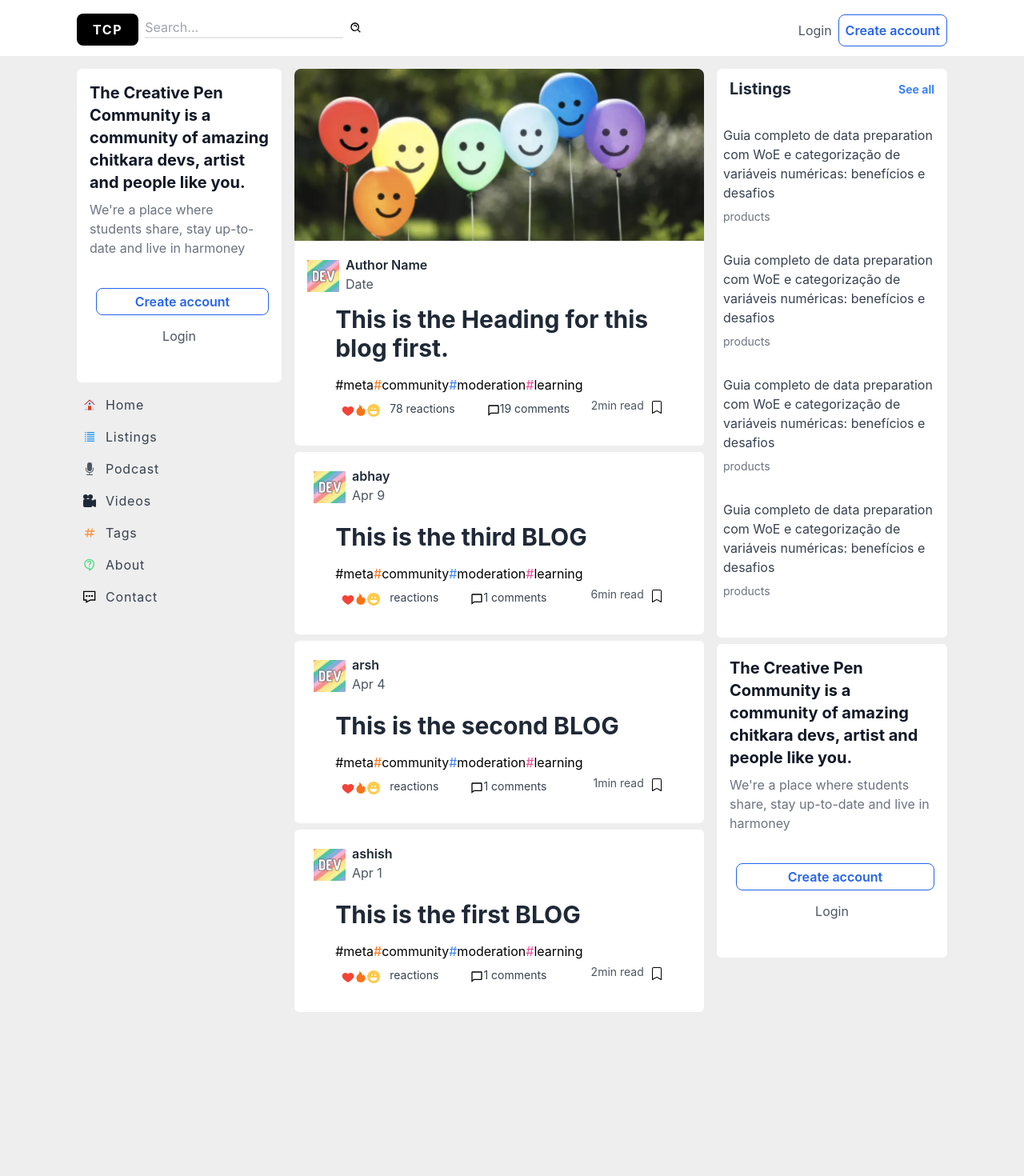
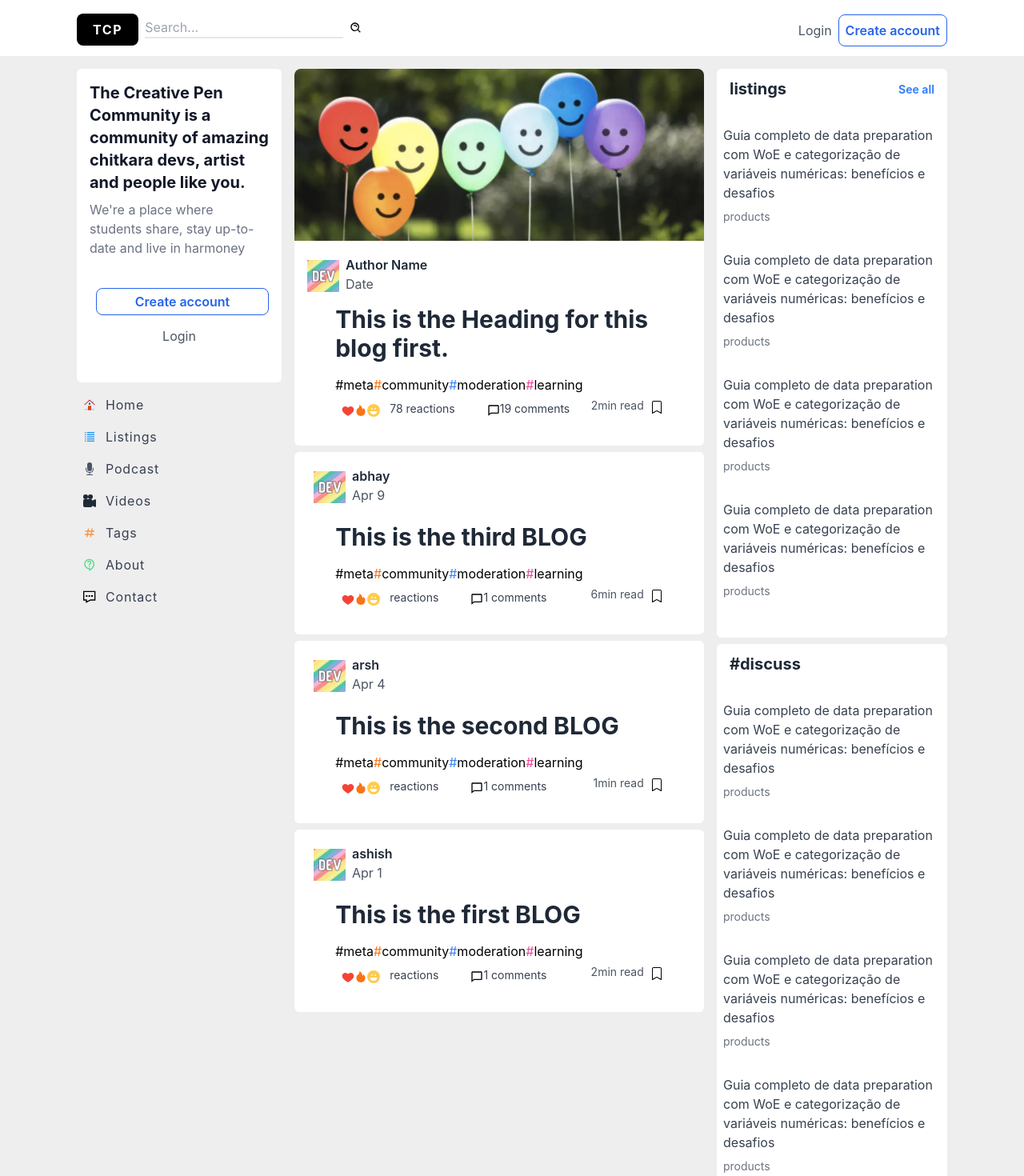
Before and after one commit to KushagraRajSingh18/Blogging_Site_frontend, a React (Create React App) app: page / in a window 1280 px wide. Shown: the top 1470 px of the page at 80% size. Before the commit the page ends 1273 px from the top, so only its background shows below. Built offline with nearby package versions, Linux system fonts and the light colour scheme.

Commit message:
right-aside-home

```diff
--- a/src/componencts/asides/AsideRight.js
+++ b/src/componencts/asides/AsideRight.js
@@ -1,17 +1,16 @@
 import React from "react";
 
 import Card from "../UI/Card";
-import NewUser from "./left/NewUser";
-import ListingRightAside from "./right/ListingRightAside";
+import HomeRightAside from "./right/HomeRightAside";
 
 const AsideRight = () => {
   return (
     <div className="w-72">
       <Card bg="white" padding="0">
-        <ListingRightAside />
+        <HomeRightAside topic="listings" expand="See all" />
       </Card>
-      <Card bg="white" padding="4">
-        <NewUser />
+      <Card bg="white" padding="0">
+        <HomeRightAside topic="#discuss" />
       </Card>
     </div>
   );
--- /dev/null
+++ b/src/componencts/asides/right/HomeRightAside.js
@@ -0,0 +1,31 @@
+import React from "react";
+import { Link } from "react-router-dom";
+
+import HomeRightAsideItem from "./HomeRightAsideItem";
+
+const HomeRightAside = (props) => {
+  const title =
+    "Guia completo de data preparation com WoE e categorização de variáveis numéricas: benefícios e desafios";
+  const tag = "products";
+
+  return (
+    <div className="">
+      <div className="flex justify-between p-4">
+        <h2 className="text-xl text-gray-800 font-bold mt-[-5px]">
+          {props.topic}
+        </h2>
+        {props.expand && (
+          <Link to={"/listings"}>
+            <p className="text-blue-500 font-bold text-sm">See all</p>
+          </Link>
+        )}
+      </div>
+      <HomeRightAsideItem title={title} tag={tag} />
+      <HomeRightAsideItem title={title} tag={tag} />
+      <HomeRightAsideItem title={title} tag={tag} />
+      <HomeRightAsideItem title={title} tag={tag} />
+    </div>
+  );
+};
+
+export default HomeRightAside;
--- a/src/componencts/asides/right/ListingRightAsideItem.js
+++ b/src/componencts/asides/right/HomeRightAsideItem.js
@@ -1,6 +1,6 @@
 import React from "react";
 
-const ListingRightAsideItem = (props) => {
+const HomeRightAsideItem = (props) => {
   return (
     <div className="py-4 px-2 hover:bg-gray-200 ease-in duration-150">
       <h3 className="text-gray-700 mb-2">{props.title}</h3>
@@ -9,4 +9,4 @@ const ListingRightAsideItem = (props) => {
   );
 };
 
-export default ListingRightAsideItem;
+export default HomeRightAsideItem;
--- a/src/componencts/asides/right/ListingRightAside.js
+++ /dev/null
@@ -1,28 +0,0 @@
-import React from "react";
-import { Link } from "react-router-dom";
-
-import Card from "../../UI/Card";
-import ListingRightAsideItem from "./ListingRightAsideItem";
-
-const ListingRightAside = () => {
-  const title =
-    "Guia completo de data preparation com WoE e categorização de variáveis numéricas: benefícios e desafios";
-  const tag = "products";
-
-  return (
-    <div className="">
-      <div className="flex justify-between p-4">
-        <h2 className="text-xl text-gray-800 font-bold mt-[-5px]">Listings</h2>
-        <Link to={"/listings"}>
-          <p className="text-blue-500 font-bold text-sm">See all</p>
-        </Link>
-      </div>
-      <ListingRightAsideItem title={title} tag={tag} />
-      <ListingRightAsideItem title={title} tag={tag} />
-      <ListingRightAsideItem title={title} tag={tag} />
-      <ListingRightAsideItem title={title} tag={tag} />
-    </div>
-  );
-};
-
-export default ListingRightAside;
```
